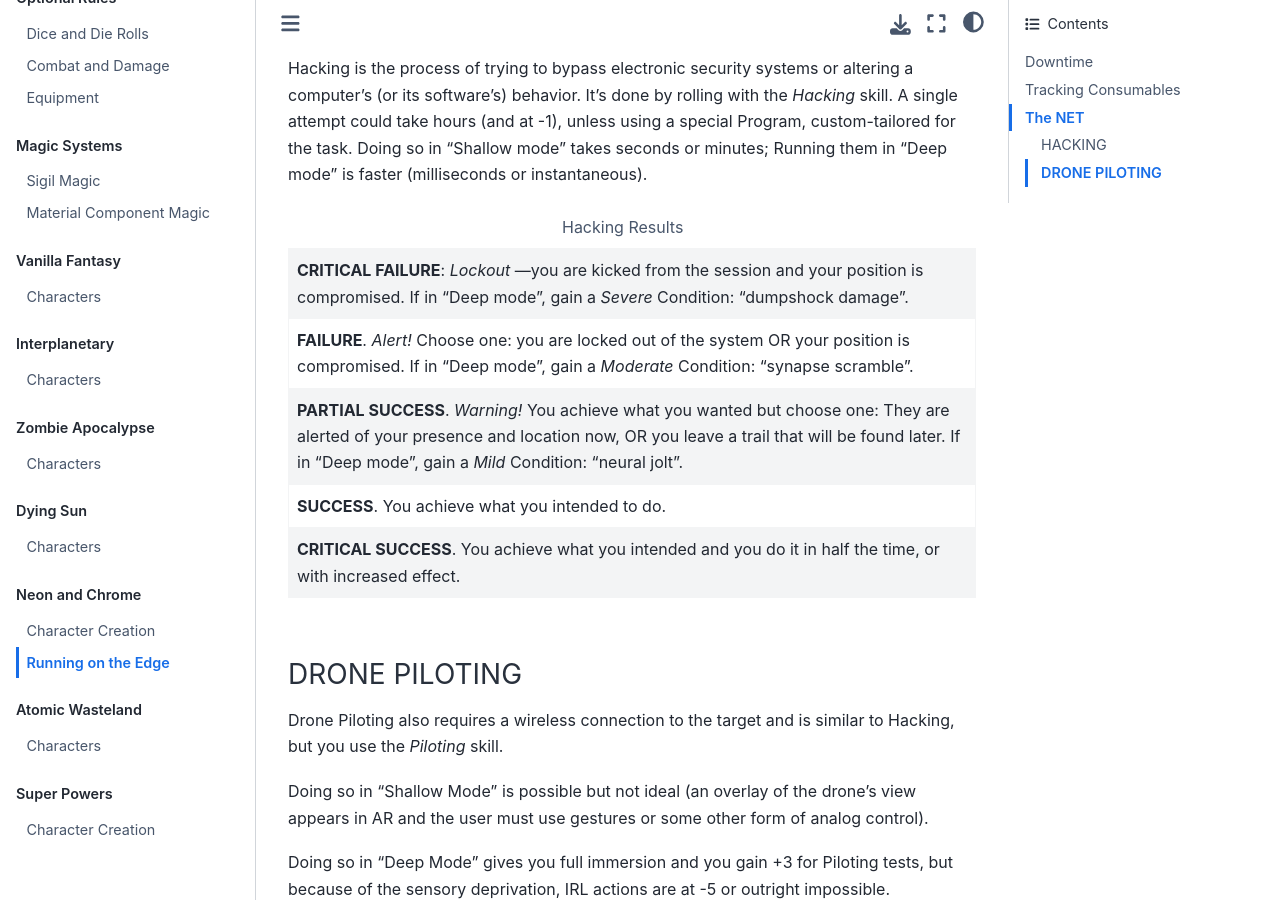
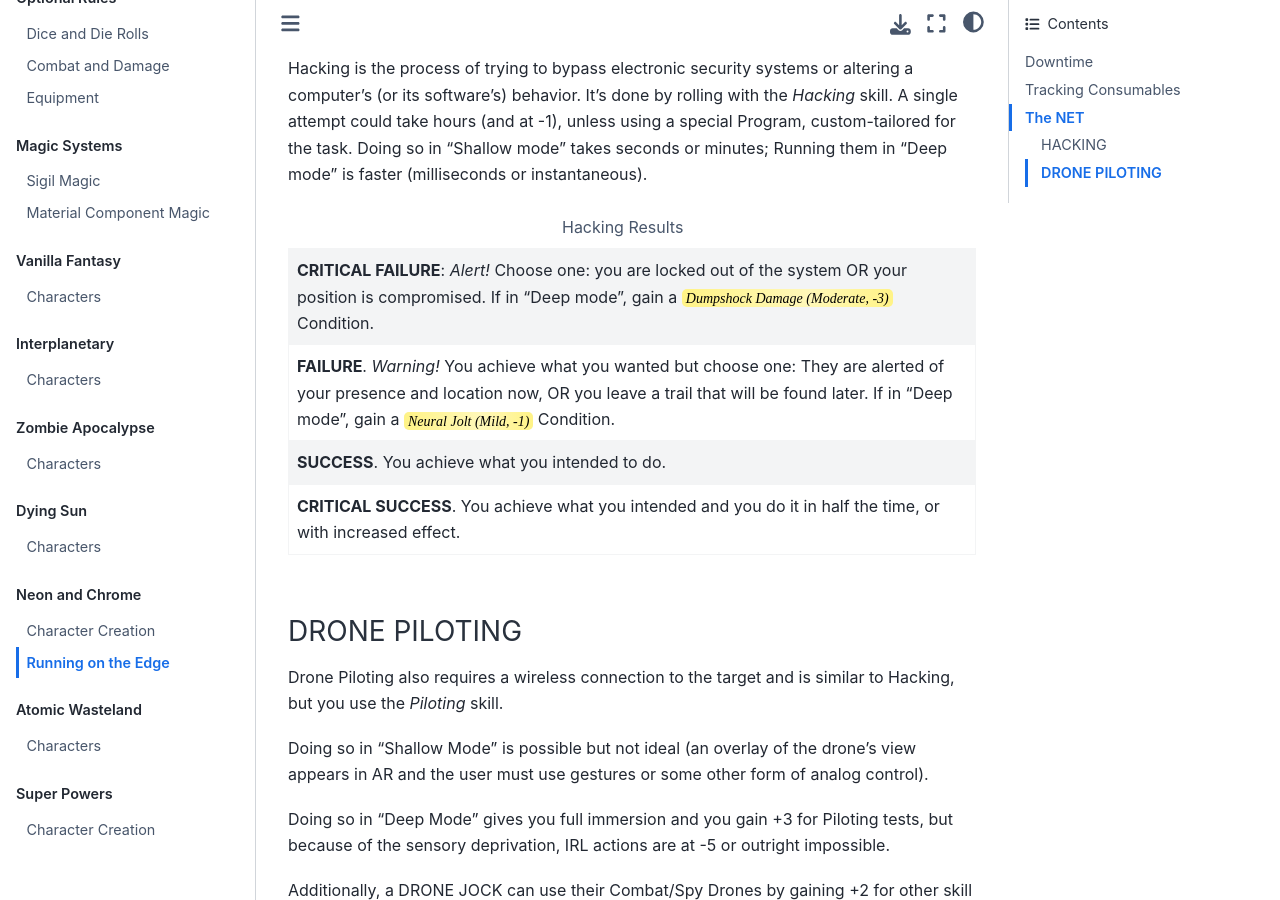
Before and after one commit to TaTooKa/froth, a Sphinx documentation site: the page built from docs/source/pages/worlds/neonandchrome/runningontheedge.rst, in a window 1280 px wide and 900 px high, scrolled down 1416 px. Built offline with Sphinx 7.4.7 and the Sphinx Book theme 1.1.4, drawn with Linux system fonts in a browser that asks for light colours; cross-references to code outside the pages are shown as plain code.

Commit message:
fixes to N&C.

```diff
--- a/docs/source/pages/worlds/neonandchrome/characters.rst
+++ b/docs/source/pages/worlds/neonandchrome/characters.rst
@@ -395,7 +395,7 @@
 Cyberware
 ---------
 
-Install **Cyberware** on a *Ripperdoc* shop during Downtime, or choose what you already have during character creation.
+Install **Cyberware** on a *Ripperdoc* shop during :hoverxref:`Downtime <downtime>`, or choose what you already have during character creation.
 
 .. csv-table:: Cyberware
  :widths: 90, 10
--- a/docs/source/pages/worlds/neonandchrome/runningontheedge.rst
+++ b/docs/source/pages/worlds/neonandchrome/runningontheedge.rst
@@ -44,9 +44,8 @@
 
 .. csv-table:: Hacking Results
 
- "**CRITICAL FAILURE**: *Lockout* —you are kicked from the session and your position is compromised. If in “Deep mode”, gain a *Severe* Condition: “dumpshock damage”."
- "**FAILURE**. *Alert!* Choose one: you are locked out of the system OR your position is compromised. If in “Deep mode”, gain a *Moderate* Condition: “synapse scramble”."
- "**PARTIAL SUCCESS**. *Warning!* You achieve what you wanted but choose one: They are alerted of your presence and location now, OR you leave a trail that will be found later. If in “Deep mode”, gain a *Mild* Condition: “neural jolt”."
+ "**CRITICAL FAILURE**: *Alert!* Choose one: you are locked out of the system OR your position is compromised. If in “Deep mode”, gain a ``Dumpshock Damage (Moderate, -3)`` Condition."
+ "**FAILURE**. *Warning!* You achieve what you wanted but choose one: They are alerted of your presence and location now, OR you leave a trail that will be found later. If in “Deep mode”, gain a ``Neural Jolt (Mild, -1)`` Condition."
  "**SUCCESS**. You achieve what you intended to do."
  "**CRITICAL SUCCESS**. You achieve what you intended and you do it in half the time, or with increased effect."
 
```
